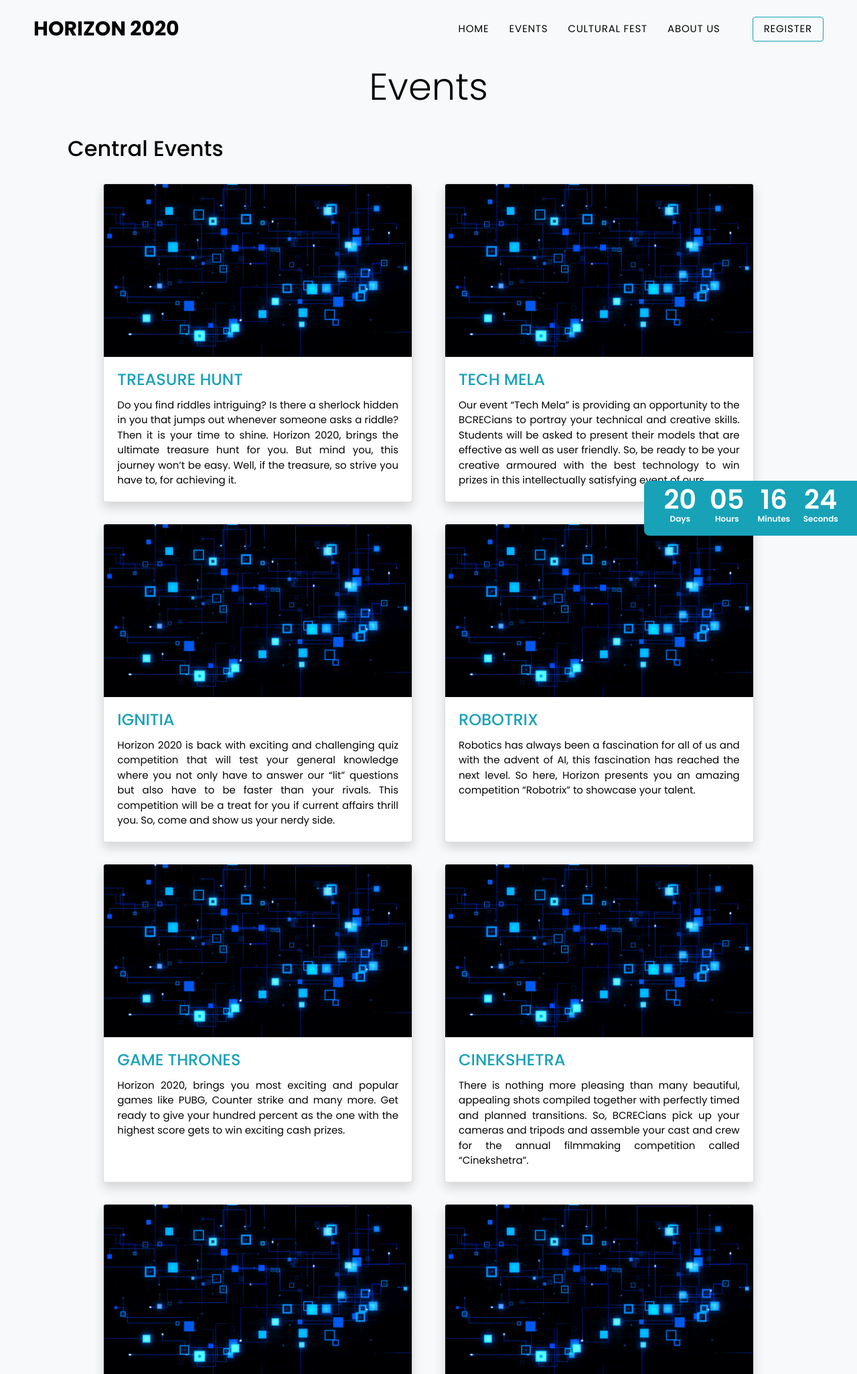
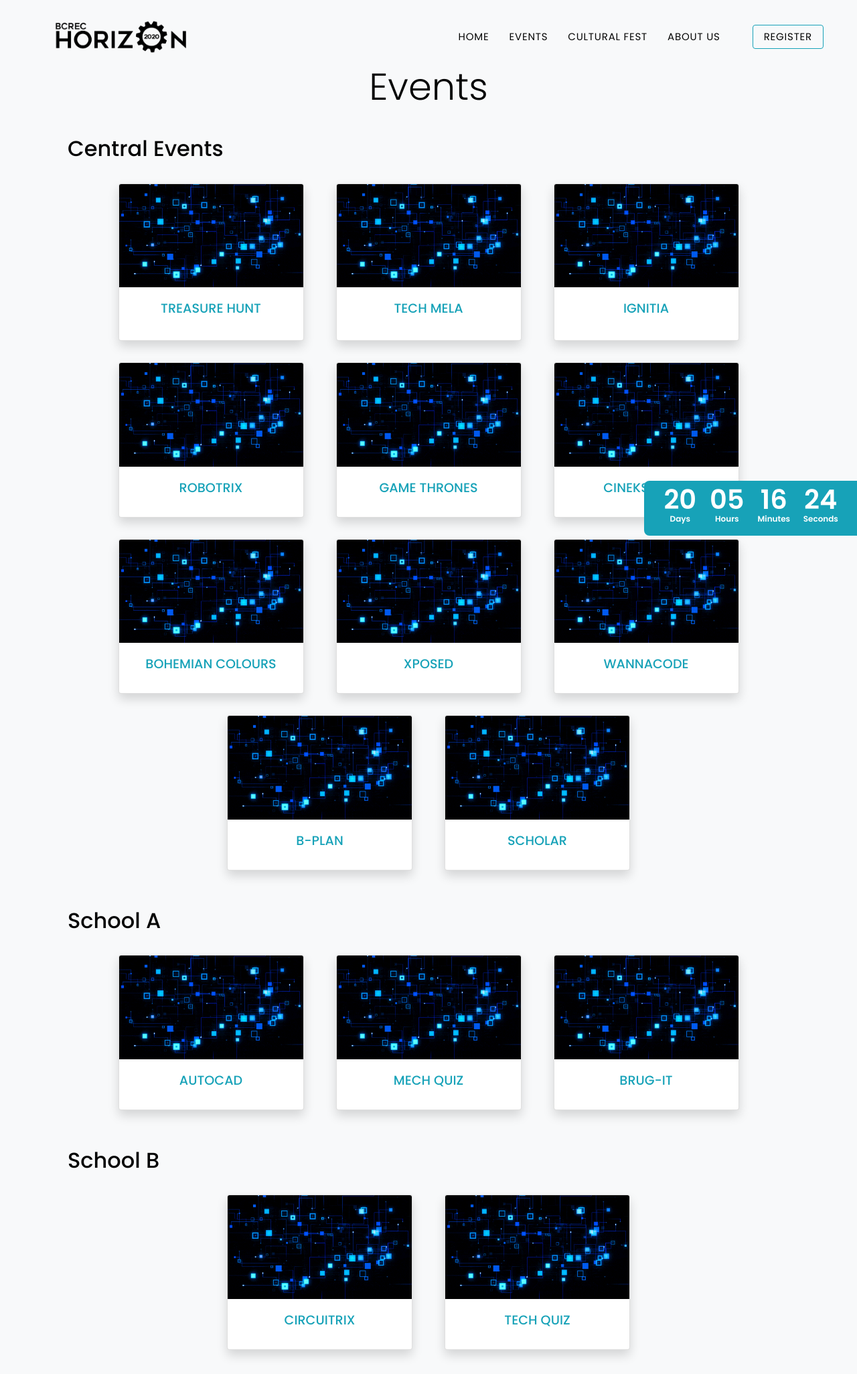
Before and after one commit to shivamkrch/horizon2020, a PHP site: page /events.php in a window 1280 px wide. Shown: the top 2052 px of the page at 67% size. Run offline with PHP 8.4, Linux system fonts and the light colour scheme; some libraries are stand-ins or nearby versions.

Commit message:
UI changes

```diff
--- a/culturalfest.php
+++ b/culturalfest.php
@@ -53,7 +53,7 @@
         <div class="row">
           <div class="col-12 mx-auto col-lg-10">
             <div class="entry-header">
-              <h3 class="text-warning" style="font-size: 2rem">
+              <h3 class="clgname text-warning" style="font-size: 2rem">
                 Dr. B. C. Roy Engineering College, Durgapur
               </h3>
               <h6>presents</h6>
--- a/events.php
+++ b/events.php
@@ -47,6 +47,10 @@
         box-shadow: 0 1rem 3rem rgba(0, 0, 0, 0.4) !important;
         transform: scale(1.02);
       }
+      .card-body h4{
+        text-align: center;
+        font-size: 1.2rem;
+      }
     </style>
   </head>
   <body class="bg-light" style="color: #050505;">
@@ -56,144 +60,111 @@
       <div class="container-fluid my-4 pt-3" id="central">
         <h2>Central Events</h2>
         <div class="row mt-3 justify-content-center">
-          <div class="card text-left col-11 m-3 col-md-5 px-0 shadow mx-4">
-            <img class="card-img-top" src="/images/giphy.gif" alt="event" />
-            <div class="card-body">
-              <h4 class="card-title text-info">TREASURE HUNT</h4>
-              <p class="card-text text-justify">
-                Do you find riddles intriguing? Is there a sherlock hidden in
+          <div class="card text-left col-11 m-3 col-md-3 px-0 shadow mx-4" data-toggle="popover" data-trigger="hover" data-placement="auto" data-title="Treasure Hunt" data-content="Do you find riddles intriguing? Is there a Sherlock hidden in
                 you that jumps out whenever someone asks a riddle? Then it is
                 your time to shine. Horizon 2020, brings the ultimate treasure
                 hunt for you. But mind you, this journey won’t be easy. Well, if
-                the treasure, so strive you have to, for achieving it.
-              </p>
+                the treasure, so strive you have to, for achieving it.">
+            <img class="card-img-top" src="/images/giphy.gif" alt="event" />
+            <div class="card-body">
+              <h4 class="card-title text-info mb-3">TREASURE HUNT</h4>
             </div>
           </div>
-          <div class="card text-left col-11 m-3 col-md-5 px-0 shadow mx-4">
-            <img class="card-img-top" src="/images/giphy.gif" alt="event" />
-            <div class="card-body">
-              <h4 class="card-title text-info">TECH MELA</h4>
-              <p class="card-text text-justify">
-                Our event “Tech Mela” is providing an opportunity to the
+          <div class="card text-left col-11 m-3 col-md-3 px-0 shadow mx-4"  data-toggle="popover" data-trigger="hover click" data-placement="auto" data-title="Tech Mela" data-content="Our event “Tech Mela” is providing an opportunity to the
                 BCRECians to portray your technical and creative skills.
                 Students will be asked to present their models that are
                 effective as well as user friendly. So, be ready to be your
                 creative armoured with the best technology to win prizes in this
-                intellectually satisfying event of ours.
-              </p>
+                intellectually satisfying event of ours.">
+            <img class="card-img-top" src="/images/giphy.gif" alt="event" />
+            <div class="card-body">
+              <h4 class="card-title text-info">TECH MELA</h4>
             </div>
           </div>
-          <div class="card text-left col-11 m-3 col-md-5 px-0 shadow mx-4">
-            <img class="card-img-top" src="/images/giphy.gif" alt="event" />
-            <div class="card-body">
-              <h4 class="card-title text-info">IGNITIA</h4>
-              <p class="card-text text-justify">
-                Horizon 2020 is back with exciting and challenging quiz
+          <div class="card text-left col-11 m-3 col-md-3 px-0 shadow mx-4" data-toggle="popover" data-trigger="hover click" data-placement="auto" data-title="Ignitia" data-content="Horizon 2020 is back with exciting and challenging quiz
                 competition that will test your general knowledge where you not
                 only have to answer our “lit” questions but also have to be
                 faster than your rivals. This competition will be a treat for
                 you if current affairs thrill you. So, come and show us your
-                nerdy side.
-              </p>
+                nerdy side.">
+            <img class="card-img-top" src="/images/giphy.gif" alt="event" />
+            <div class="card-body">
+              <h4 class="card-title text-info">IGNITIA</h4>
             </div>
           </div>
-          <div class="card text-left col-11 m-3 col-md-5 px-0 shadow mx-4">
+          <div class="card text-left col-11 m-3 col-md-3 px-0 shadow mx-4" data-toggle="popover" data-trigger="hover click" data-placement="auto" data-title="Robotrix" data-content="Robotics has always been a fascination for all of us and with
+                the advent of AI, this fascination has reached the next level.
+                So here, Horizon presents you an amazing competition “Robotrix”
+                to showcase your talent.">
             <img class="card-img-top" src="/images/giphy.gif" alt="event" />
             <div class="card-body">
               <h4 class="card-title text-info">ROBOTRIX</h4>
-              <p class="card-text text-justify">
-                Robotics has always been a fascination for all of us and with
-                the advent of AI, this fascination has reached the next level.
-                So here, Horizon presents you an amazing competition “Robotrix”
-                to showcase your talent.
-              </p>
             </div>
           </div>
-          <div class="card text-left col-11 m-3 col-md-5 px-0 shadow mx-4">
+          <div class="card text-left col-11 m-3 col-md-3 px-0 shadow mx-4" data-toggle="popover" data-trigger="hover click" data-placement="auto" data-title="Game Thrones" data-content="Horizon 2020, brings you most exciting and popular games like
+                PUBG, Counter strike and many more. Get ready to give your
+                hundred percent as the one with the highest score gets to win
+                exciting cash prizes.">
             <img class="card-img-top" src="/images/giphy.gif" alt="event" />
             <div class="card-body">
               <h4 class="card-title text-info">GAME THRONES</h4>
-              <p class="card-text text-justify">
-                Horizon 2020, brings you most exciting and popular games like
-                PUBG, Counter strike and many more. Get ready to give your
-                hundred percent as the one with the highest score gets to win
-                exciting cash prizes.
-              </p>
             </div>
           </div>
-          <div class="card text-left col-11 m-3 col-md-5 px-0 shadow mx-4">
+          <div class="card text-left col-11 m-3 col-md-3 px-0 shadow mx-4" data-toggle="popover" data-trigger="hover" data-placement="auto" data-title="Cinekshetra" data-content="There is nothing more pleasing than many beautiful, appealing
+                shots compiled together with perfectly timed and planned
+                transitions. So, BCRECians pick up your cameras and tripods and
+                assemble your cast and crew for the annual filmmaking
+                competition called “Cinekshetra”.">
             <img class="card-img-top" src="/images/giphy.gif" alt="event" />
             <div class="card-body">
               <h4 class="card-title text-info">CINEKSHETRA</h4>
-              <p class="card-text text-justify">
-                There is nothing more pleasing than many beautiful, appealing
-                shots compiled together with perfectly timed and planned
-                transitions. So, BCRECians pick up your cameras and tripods and
-                assemble your cast and crew for the annual filmmaking
-                competition called “Cinekshetra”.
-              </p>
             </div>
           </div>
-          <div class="card text-left col-11 m-3 col-md-5 px-0 shadow mx-4">
+          <div class="card text-left col-11 m-3 col-md-3 px-0 shadow mx-4" data-toggle="popover" data-trigger="hover" data-placement="auto" data-title="Bohemian Colours" data-content="“Bohemian colours” is a terrific platform to go crazy with
+                colours and show off your artsy self. Horizon 2020 gives you a
+                splendid chance to showcase your talent in t shirt painting.
+                Come join us to have a creatively fulfilling time and get a
+                chance to win exciting prizes.">
             <img class="card-img-top" src="/images/giphy.gif" alt="event" />
             <div class="card-body">
               <h4 class="card-title text-info">BOHEMIAN COLOURS</h4>
-              <p class="card-text text-justify">
-                “Bohemian colours” is a terrific platform to go crazy with
-                colours and show off your artsy self. Horizon 2020 gives you a
-                splendid chance to showcase your talent in t shirt painting.
-                Come join us to have a creatively fulfilling time and get a
-                chance to win exciting prizes.
-              </p>
             </div>
           </div>
-          <div class="card text-left col-11 m-3 col-md-5 px-0 shadow mx-4">
-            <img class="card-img-top" src="/images/giphy.gif" alt="event" />
-            <div class="card-body">
-              <h4 class="card-title text-info">XPOSED</h4>
-              <p class="card-text text-justify">
-                Photographs speak louder than word. The most beautiful thing
+          <div class="card text-left col-11 m-3 col-md-3 px-0 shadow mx-4" data-toggle="popover" data-trigger="hover" data-placement="auto" data-title="Xposed" data-html="true" data-content="Photographs speak louder than word. The most beautiful thing
                 about a photograph is the story that hides behind it. It is like
                 a poem waiting to be written, and the poem is different for
                 every different set of eyes. <br />
                 Photography enthusiasts alert, here’s a perfect chance to prove
-                your talent behind the lens.
-              </p>
+                your talent behind the lens.">
+            <img class="card-img-top" src="/images/giphy.gif" alt="event" />
+            <div class="card-body">
+              <h4 class="card-title text-info">XPOSED</h4>
             </div>
           </div>
-          <div class="card text-left col-11 m-3 col-md-5 px-0 shadow mx-4">
+          <div class="card text-left col-11 m-3 col-md-3 px-0 shadow mx-4" data-toggle="popover" data-trigger="hover" data-placement="auto" data-title="WannaCode" data-content="Test your programming skills against top coders in this contest
+                of knowledge and speed. Compete with your knowledge of C, C++
+                and other programming languages and grab exciting cash prizes.">
             <img class="card-img-top" src="/images/giphy.gif" alt="event" />
             <div class="card-body">
               <h4 class="card-title text-info">WANNACODE</h4>
-              <p class="card-text text-justify">
-                Test your programming skills against top coders in this contest
-                of knowledge and speed. Compete with your knowledge of C, C++
-                and other programming languages and grab exciting cash prizes.
-              </p>
             </div>
           </div>
-          <div class="card text-left col-11 m-3 col-md-5 px-0 shadow mx-4">
+          <div class="card text-left col-11 m-3 col-md-3 px-0 shadow mx-4" data-toggle="popover" data-trigger="hover" data-placement="auto" data-title="B-Plan" data-content="And yet again, we are back with our exciting b plan competition.
+                If you want to transform your ideas into reality, we have
+                perfect platform for you. Just show us your business acumen and
+                pitch your novel ideas and get to win exciting cash prizes.">
             <img class="card-img-top" src="/images/giphy.gif" alt="event" />
             <div class="card-body">
               <h4 class="card-title text-info">B-PLAN</h4>
-              <p class="card-text text-justify">
-                And yet again, we are back with our exciting b plan competition.
-                If you want to transform your ideas into reality, we have
-                perfect platform for you. Just show us your business acumen and
-                pitch your novel ideas and get to win exciting cash prizes.
-              </p>
             </div>
           </div>
-          <div class="card text-left col-11 m-3 col-md-5 px-0 shadow mx-4">
+          <div class="card text-left col-11 m-3 col-md-3 px-0 shadow mx-4" data-toggle="popover" data-trigger="hover" data-placement="auto" data-title="Scholar" data-content="Continuing our tradition of nurturing the love of science
+                amongst the citizens of tomorrow, Horizon is back with
+                “Scholar”, for the students where they can present their
+                innovative ideas.">
             <img class="card-img-top" src="/images/giphy.gif" alt="event" />
             <div class="card-body">
               <h4 class="card-title text-info">SCHOLAR</h4>
-              <p class="card-text text-justify">
-                Continuing our tradition of nurturing the love of science
-                amongst the citizens of tomorrow, Horizon is back with
-                “Scholar”, for the students where they can present their
-                innovative ideas.
-              </p>
             </div>
           </div>
         </div>
@@ -201,40 +172,31 @@
       <div class="container-fluid mt-4 pt-3" id="schoolA">
         <h2>School A</h2>
         <div class="row mt-3 justify-content-center">
-          <div class="card text-left col-11 m-3 col-md-5 px-0 shadow mx-4">
+          <div class="card text-left col-11 m-3 col-md-3 px-0 shadow mx-4" data-toggle="popover" data-trigger="hover" data-placement="auto" data-title="AutoCAD" data-content="Being creative as well as technologically skilled is
+          a bliss. Show us your command over the software AutoCAD with the creative
+                minds. AutoCAD is a designing competition where you can show
+                your designing skills and win cash prizes.">
             <img class="card-img-top" src="/images/giphy.gif" alt="event" />
             <div class="card-body">
-              <h4 class="card-title text-info">AUTO CAD</h4>
-              <p class="card-text text-justify">
-                Being creative as well as technologically skilled is a bliss.
-                Show us your command over the software AutoCAD with the creative
-                minds. AutoCAD is a designing competition where you can show
-                your designing skills and win cash prizes.
-              </p>
+              <h4 class="card-title text-info">AUTOCAD</h4>
             </div>
           </div>
-          <div class="card text-left col-11 m-3 col-md-5 px-0 shadow mx-4">
-            <img class="card-img-top" src="/images/giphy.gif" alt="event" />
-            <div class="card-body">
-              <h4 class="card-title text-info">MECH QUIZ</h4>
-              <p class="card-text text-justify">
-                Does machines and their working excite you? Is the much popular
+          <div class="card text-left col-11 m-3 col-md-3 px-0 shadow mx-4" data-toggle="popover" data-trigger="hover" data-placement="auto" data-title="Mech Quiz" data-content="Does machines and their working excite you? Is the much popular
                 Bollywood movie “3 idiots” your favourite and your sheer love
                 for machines makes you wanna watch it again and again? Horizon
                 2020, brings you the ultimate quiz challenge to churn your
                 “machinophilic” intelllects. Be there if you know all the trivia
-                about mechanics.
-              </p>
+                about mechanics.">
+            <img class="card-img-top" src="/images/giphy.gif" alt="event" />
+            <div class="card-body">
+              <h4 class="card-title text-info">MECH QUIZ</h4>
             </div>
           </div>
-          <div class="card text-left col-11 m-3 col-md-5 px-0 shadow mx-4">
+          <div class="card text-left col-11 m-3 col-md-3 px-0 shadow mx-4" data-toggle="popover" data-trigger="hover" data-placement="auto" data-title="Brug-It" data-content="Let your construction be load resistant. Come build your model
+                that will face the disaster. A civil engineer at a stake.">
             <img class="card-img-top" src="/images/giphy.gif" alt="event" />
             <div class="card-body">
               <h4 class="card-title text-info">BRUG-IT</h4>
-              <p class="card-text text-justify">
-                Let your construction be load resistant. Come build your model
-                that will face the disaster. A civil engineer at a stake.
-              </p>
             </div>
           </div>
         </div>
@@ -242,30 +204,24 @@
       <div class="container-fluid my-4 pt-3" id="schoolB">
         <h2>School B</h2>
         <div class="row mt-3 justify-content-center">
-          <div class="card text-left col-11 m-3 col-md-5 px-0 shadow mx-4">
+          <div class="card text-left col-11 m-3 col-md-3 px-0 shadow mx-4" data-toggle="popover" data-trigger="hover" data-placement="auto" data-title="Circuitrix" data-content="Do you think you have a knack for circuits? If you do, then get
+                ready for an enthralling experience by participating in our
+                exclusive event called “Circuitrix”. Answer the questions thrown
+                at you, and then present a solution to a problem by making a
+                circuit.">
             <img class="card-img-top" src="/images/giphy.gif" alt="event" />
             <div class="card-body">
               <h4 class="card-title text-info">CIRCUITRIX</h4>
-              <p class="card-text text-justify">
-                Do you think you have a knack for circuits? If you do, then get
-                ready for an enthralling experience by participating in our
-                exclusive event called “Circuitrix”. Answer the questions thrown
-                at you, and then present a solution to a problem by making a
-                circuit.
-              </p>
             </div>
           </div>
-          <div class="card text-left col-11 m-3 col-md-5 px-0 shadow mx-4">
+          <div class="card text-left col-11 m-3 col-md-3 px-0 shadow mx-4" data-toggle="popover" data-trigger="hover" data-placement="auto" data-title="Tech Quiz" data-content="Tech quiz is a sensational event for all the tech enthusiasts.
+                It is a perfect platform to satiate your minds with a
+                challenging yet fun quiz. We ,at Horizon 2020, is ecstatic to
+                invite you to participate in our annual tech quiz and you get an
+                amazing chance to win awesome prizes.">
             <img class="card-img-top" src="/images/giphy.gif" alt="event" />
             <div class="card-body">
               <h4 class="card-title text-info">TECH QUIZ</h4>
-              <p class="card-text text-justify">
-                Tech quiz is a sensational event for all the tech enthusiasts.
-                It is a perfect platform to satiate your minds with a
-                challenging yet fun quiz. We ,at Horizon 2020, is ecstatic to
-                invite you to participate in our annual tech quiz and you get an
-                amazing chance to win awesome prizes.
-              </p>
             </div>
           </div>
         </div>
@@ -273,32 +229,32 @@
       <div class="container-fluid my-4 pt-3" id="schoolC">
         <h2>School C</h2>
         <div class="row mt-3 justify-content-center">
-          <div class="card text-left col-11 m-3 col-md-5 px-0 shadow mx-4">
+          <div class="card text-left col-11 m-3 col-md-3 px-0 shadow mx-4" data-toggle="popover" data-trigger="hover" data-placement="auto" data-title="Andromeda" data-content="Are you ready to showcase your talent as a skilled app
+                developer? Then here is a golden opportunity for you. Come and
+                participate in our super cool android application developing
+                competition, where you get to compete with various participants
+                and get a chance to win exciting prizes with your programming
+                skills.">
             <img class="card-img-top" src="/images/giphy.gif" alt="event" />
             <div class="card-body">
               <h4 class="card-title text-info">ANDROMEDA</h4>
               <p class="card-text text-justify">
-                Are you ready to showcase your talent as a skilled app
-                developer? Then here is a golden opportunity for you. Come and
-                participate in our super cool android application developing
-                competition, where you get to compete with various participants
-                and get a chance to win exciting prizes with your programming
-                skills.
+
               </p>
             </div>
           </div>
-          <div class="card text-left col-11 m-3 col-md-5 px-0 shadow mx-4">
-            <img class="card-img-top" src="/images/giphy.gif" alt="event" />
-            <div class="card-body">
-              <h4 class="card-title text-info">WEB-D</h4>
-              <p class="card-text text-justify">
-                In today’s age we can get every information on web. From
+          <div class="card text-left col-11 m-3 col-md-3 px-0 shadow mx-4" data-toggle="popover" data-trigger="hover" data-placement="auto" data-title="Web-D" data-content="In today’s age we can get every information on web. From
                 academic knowledge to hotel recommendations, we go to web for
                 everything. Therefore, website development is a very important
                 topic in technological sphere. If you think you are a skilled
                 web developer, we at Horizon 2020, give you a chance to showcase
                 your skills. Come and join us and get a chance to win awesome
-                prizes.
+                prizes.">
+            <img class="card-img-top" src="/images/giphy.gif" alt="event" />
+            <div class="card-body">
+              <h4 class="card-title text-info">WEB-D</h4>
+              <p class="card-text text-justify">
+
               </p>
             </div>
           </div>
@@ -326,5 +282,8 @@
     ></script>
     <script src="js/jquery.countdown.min.js"></script>
     <script src="js/index.js"></script>
+    <script>
+      $('[data-toggle="popover"]').popover();
+    </script>
   </body>
 </html>
--- a/footer.html
+++ b/footer.html
@@ -2,9 +2,12 @@
   <div class="container p-4 pb-5 text-center mt-5 bg-dark">
     <div class="row">
       <div class="col-12 col-md-6 p-3">
-        <h2 class="footer-title mx-auto pb-5" style="letter-spacing: .5rem;">
-          HORIZON
-        </h2>
+        <img
+          src="/images/horizon_logo_white.png"
+          style="width: 100%;"
+          alt=""
+          class="py-3 mx-auto"
+        />
       </div>
       <div class="col-12 col-md-6 p-3"></div>
       <div class="col-12"></div>
--- a/header.html
+++ b/header.html
@@ -4,7 +4,14 @@
       <div class="row align-items-center">
         <div class="col-10 col-lg-4">
           <h1 class="site-branding flex">
-            <a href="/">HORIZON 2020</a>
+            <a href="/">
+              <img
+                src="/images/horizon_logo_white.png"
+                alt="logo"
+                height="60"
+                id="horizon-logo"
+              />
+            </a>
           </h1>
         </div>
 
--- a/js/index.js
+++ b/js/index.js
@@ -1,4 +1,8 @@
 window.onload = ev => {
+  if (location.pathname != "/" && location.pathname != "/culturalfest.php") {
+    $("#horizon-logo").attr("src", "/images/horizon_logo_black.png");
+  }
+
   $(".hamburger-menu").on("click", function() {
     $(this).toggleClass("open");
     $(".site-navigation").toggleClass("show");
--- a/styles/styles.css
+++ b/styles/styles.css
@@ -264,7 +264,7 @@ body {
 }
 
 .countdown-holder {
-  min-width: 150px;
+  min-width: 130px;
   margin-bottom: 30px;
 }
 
@@ -433,6 +433,31 @@ i.fas.fa-chevron-down {
   }
 }
 
+@media screen and (max-width: 768px) {
+  .clgname {
+    font-size: 4vw !important;
+  }
+
+  #date {
+    font-size: 6vw !important;
+  }
+
+  .countdown-holder {
+    min-width: 20vw;
+  }
+
+  .countdown-holder label {
+    font-size: 0.9rem;
+  }
+
+  .countdown-holder .dday,
+  .countdown-holder .dhour,
+  .countdown-holder .dmin,
+  .countdown-holder .dsec {
+    font-size: 40px;
+  }
+}
+
 @media screen and (min-width: 992px) {
   .person {
     padding-top: 16.666%;
@@ -452,4 +477,8 @@ i.fas.fa-chevron-down {
   .footer-title {
     font-size: 15vw;
   }
+
+  #clgname {
+    font-size: 5vw !important;
+  }
 }
```
Also changed, not shown: bcrec.html (+8 -9 lines), index.php (+4 -4 lines), images/horizon_logo_black.png (added), images/horizon_logo_white.png (added).
